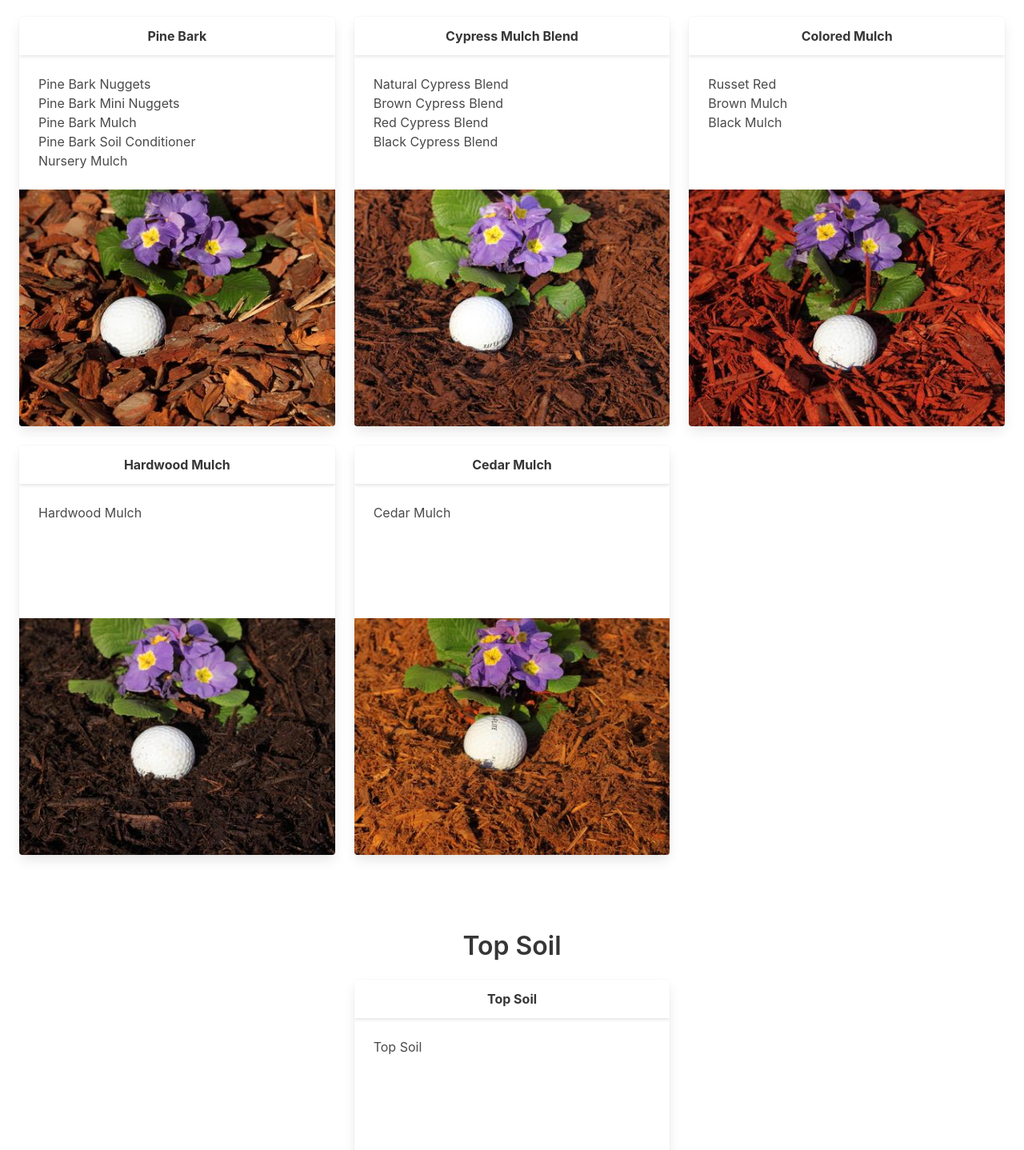
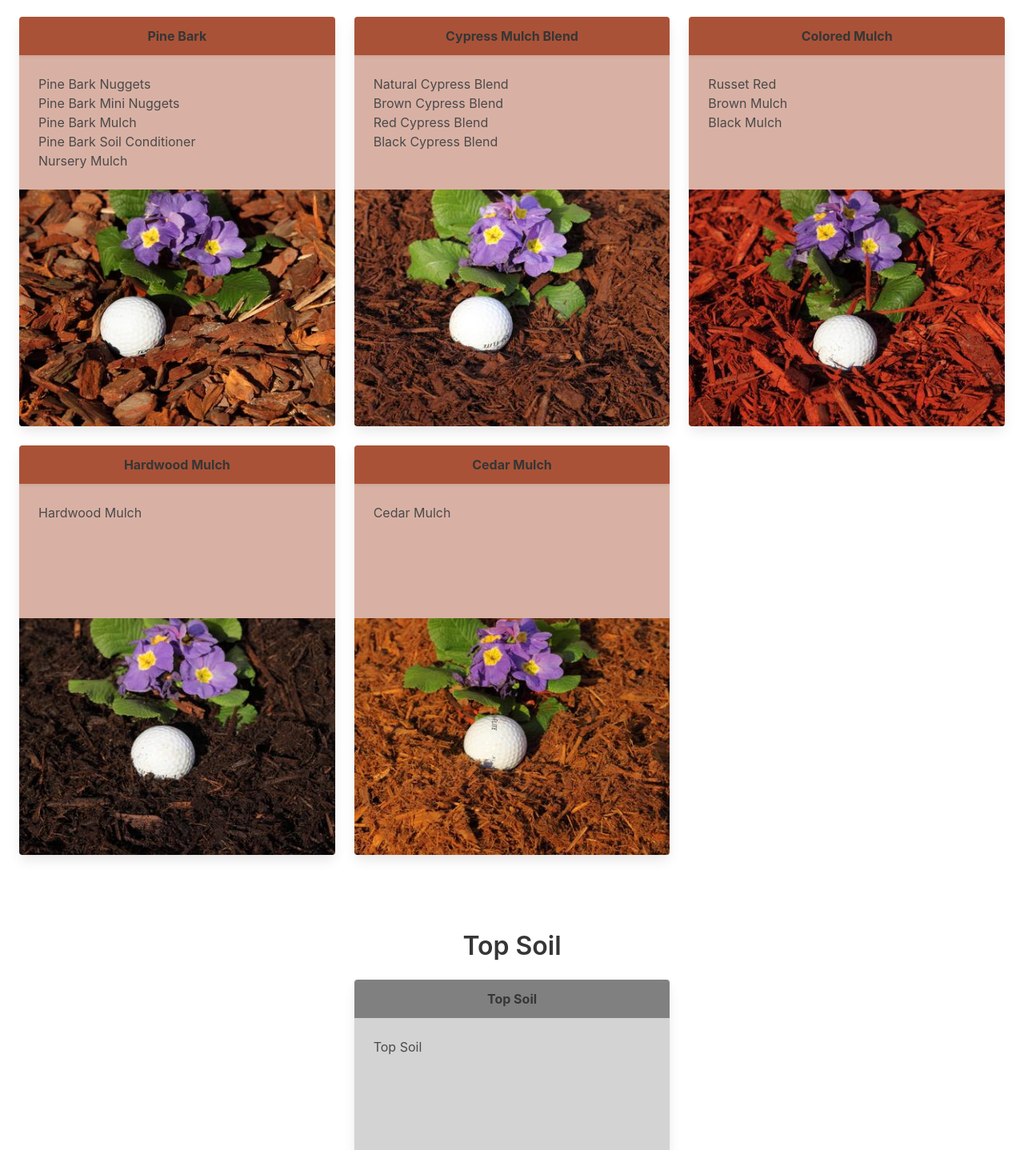
Before and after one commit to tristananderson1141/mulchsite, a plain HTML site: page Mulch-Gravel-Site.html in a window 1280 px wide. Shown: the part 465-1903 px from the top of the page at 80% size. Drawn offline with Linux system fonts and the light colour scheme.

Commit message:
updated card coloring

```diff
--- a/Mulch-Gravel-Site.html
+++ b/Mulch-Gravel-Site.html
@@ -103,10 +103,10 @@
         <div class="columns">
             <div class="column">
                 <div class="card">
-                    <div class="card-header">
+                    <div style="background-color:rgba(165, 71, 42, 0.938)" class="card-header">
                         <div class="card-header-title is-centered">Pine Bark</div>
                     </div>
-                    <div class="card-content">
+                    <div style="background-color:rgba(165, 71, 42, 0.425)" class="card-content">
                         <ul>
                             <li>Pine Bark Nuggets</li>
                             <li>Pine Bark Mini Nuggets</li>
@@ -124,10 +124,10 @@
             </div>
             <div class="column">
                 <div class="card">
-                    <div class="card-header">
+                    <div style="background-color:rgba(165, 71, 42, 0.938)" class="card-header">
                         <div class="card-header-title is-centered">Cypress Mulch Blend</div>
                     </div>
-                    <div class="card-content">
+                    <div style="background-color:rgba(165, 71, 42, 0.425)" class="card-content">
                         <ul>
                             <li>Natural Cypress Blend</li>
                             <li>Brown Cypress Blend</li>
@@ -145,10 +145,10 @@
             </div>
             <div class="column">
                 <div class="card">
-                    <div class="card-header">
+                    <div style="background-color:rgba(165, 71, 42, 0.938)" class="card-header">
                         <div class="card-header-title is-centered">Colored Mulch</div>
                     </div>
-                    <div class="card-content">
+                    <div style="background-color:rgba(165, 71, 42, 0.425)" class="card-content">
                         <ul>
                             <li>Russet Red</li>
                             <li>Brown Mulch</li>
@@ -168,10 +168,10 @@
         <div class="columns">
             <div class="column">
                 <div class="card">
-                    <div class="card-header">
+                    <div style="background-color:rgba(165, 71, 42, 0.938)" class="card-header">
                         <div class="card-header-title is-centered">Hardwood Mulch</div>
                     </div>
-                    <div class="card-content">
+                    <div style="background-color:rgba(165, 71, 42, 0.425)" class="card-content">
                         <ul>
                             <li>Hardwood Mulch</li>
                             <br>
@@ -189,10 +189,10 @@
             </div>
             <div class="column">
                 <div class="card">
-                    <div class="card-header">
+                    <div style="background-color:rgba(165, 71, 42, 0.938)" class="card-header">
                         <div class="card-header-title is-centered">Cedar Mulch</div>
                     </div>
-                    <div class="card-content">
+                    <div style="background-color:rgba(165, 71, 42, 0.425)" class="card-content">
                         <ul>
                             <li>Cedar Mulch</li>
                             <br>
@@ -218,10 +218,10 @@
             <div class="column"></div>
             <div class="column">
                 <div class="card">
-                    <div class="card-header">
+                    <div style="background-color:grey" class="card-header">
                         <div class="card-header-title is-centered">Top Soil</div>
                     </div>
-                    <div class="card-content">
+                    <div style="background-color:lightgrey" class="card-content">
                         <ul>
                             <li>Top Soil</li>
                             <br>
@@ -246,10 +246,10 @@
         <div class="columns">
             <div class="column">
                 <div class="card">
-                    <div class="card-header">
+                    <div style="background-color:sandybrown" class="card-header">
                         <div class="card-header-title is-centered">Concrete Sand</div>
                     </div>
-                    <div class="card-content">
+                    <div style="background-color:seashell" class="card-content">
                         <ul>
                             <li>Concrete Sand</li>
                             <br>
@@ -267,10 +267,10 @@
             </div>
             <div class="column">
                 <div class="card">
-                    <div class="card-header">
+                    <div style="background-color:sandybrown" class="card-header">
                         <div class="card-header-title is-centered">Mortar Sand</div>
                     </div>
-                    <div class="card-content">
+                    <div style="background-color:seashell" class="card-content">
                         <ul>
                             <li>Mortar Sand</li>
                             <br>
@@ -288,10 +288,10 @@
             </div>
             <div class="column">
                 <div class="card">
-                    <div class="card-header">
+                    <div style="background-color:sandybrown" class="card-header">
                         <div class="card-header-title is-centered">Pea Gravel</div>
                     </div>
-                    <div class="card-content">
+                    <div style="background-color:seashell" class="card-content">
                         <ul>
                             <li>Pea Gravel</li>
                             <br>
```
